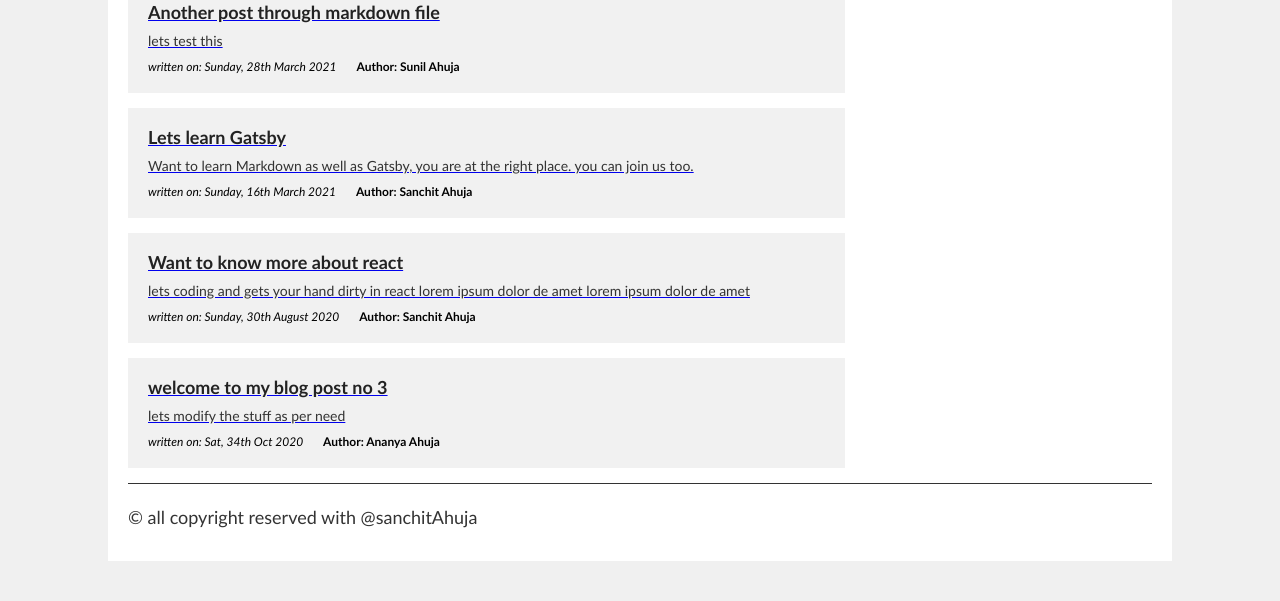
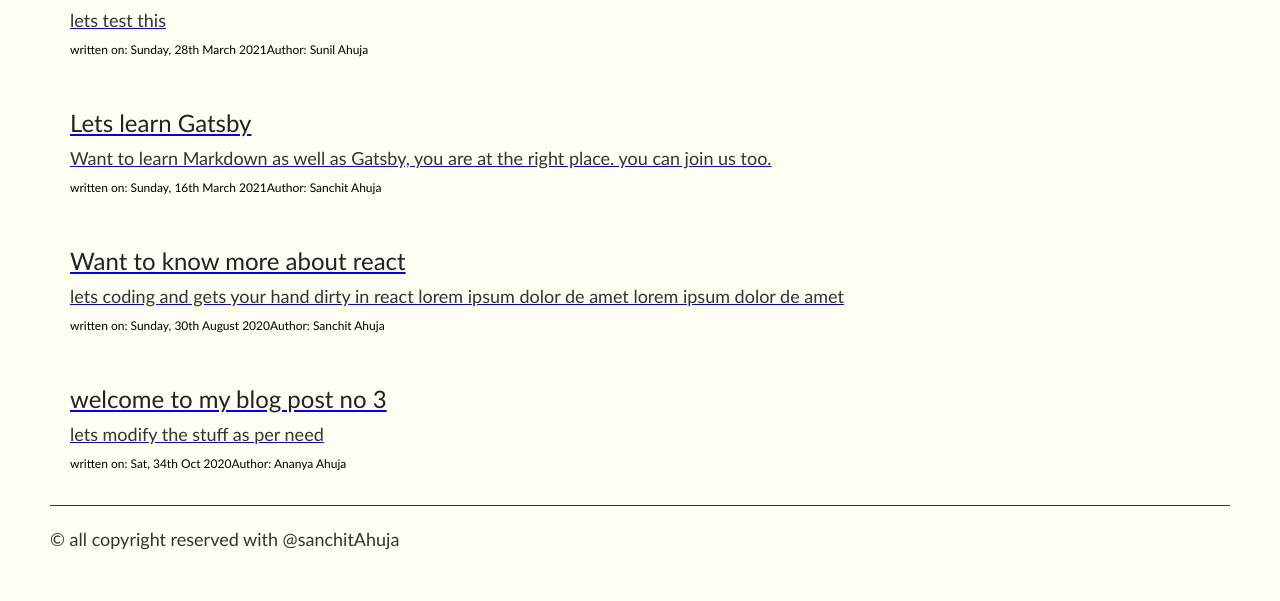
Before and after one commit to sunilfbd/portfolio, a Gatsby site in the folder portfolio/: page /blog in a window 1280 px wide. Shown: the part 317-918 px from the top of the page. Built offline with nearby package versions, Linux system fonts and the light colour scheme; Gatsby itself is replaced by a stand-in of ours.

Commit message:
added styled component for other pages

```diff
--- /dev/null
+++ b/portfolio/src/StyledElements/BlogListItem.js
@@ -0,0 +1,9 @@
+import styled from 'styled-components';
+
+const BlogListItem = styled.section`
+    margin: 15px 0;
+    padding: 20px;
+`
+
+
+export default BlogListItem;
--- a/portfolio/src/StyledElements/GlobalStyles.js
+++ b/portfolio/src/StyledElements/GlobalStyles.js
@@ -1,6 +1,18 @@
-import  { createGlobalStyle } from 'styled-components';
+import  { createGlobalStyle } from 'styled-components'
 
 const GlobalStyles = createGlobalStyle`
+    body {
+        background-color: #fffef2;
+        font-size: 75%;
+        font-family: 'Trebuchet MS', Arial, sans-serif;
+    }
+
+    .container{
+        width: 1180px;
+        margin: 10px auto;
+        padding: 20px;
+    }
+
     h1 {
         font-size: 36px;
         color: #666;
--- a/portfolio/src/StyledElements/Title.js
+++ b/portfolio/src/StyledElements/Title.js
@@ -4,7 +4,7 @@ const Title = styled.h1`
     font-family: sans-serif;
     font-size: 24px;
     margin: 20px 0;
-
+    display: block;
 `
 
 export default Title
--- a/portfolio/src/assets/styles/core/base.scss
+++ b/portfolio/src/assets/styles/core/base.scss
@@ -1,48 +1,48 @@
 @import '../core/variables.scss';
 
-body {
-    background-color: $pimary-grey-bg;
-    font-size: 75%;
-    font-family: 'Trebuchet MS', Arial, sans-serif;
-}
+// body {
+//     background-color: $pimary-grey-bg;
+//     font-size: 75%;
+//     font-family: 'Trebuchet MS', Arial, sans-serif;
+// }
 
-.container {
-    width: 80vw;
-    min-height: 80vh;
-    margin: 5vh auto;
-    padding: 20px;
-    background-color: $primary-white;
-}
+// .container {
+//     width: 80vw;
+//     min-height: 80vh;
+//     margin: 5vh auto;
+//     padding: 20px;
+//     background-color: $primary-white;
+// }
 
-.port-blog-item {
-    margin: 15px 0;
-    background-color: #f1f1f1;
-    padding: 20px;
+// .port-blog-item {
+//     margin: 15px 0;
+//     background-color: #f1f1f1;
+//     padding: 20px;
 
-    h2 {
-        font-size: 18px;
-        font-weight: 700;
-        margin-bottom: 5px;
-    }
-    p {
-        font-size: 14px;
-        line-height: 20px;
-    }
+//     h2 {
+//         font-size: 18px;
+//         font-weight: 700;
+//         margin-bottom: 5px;
+//     }
+//     p {
+//         font-size: 14px;
+//         line-height: 20px;
+//     }
 
-    .port-blog-item-date {
-        margin: 0 20px 0 0;
-        display: inline-block;
-        font-style: oblique;
-    }
+//     .port-blog-item-date {
+//         margin: 0 20px 0 0;
+//         display: inline-block;
+//         font-style: oblique;
+//     }
 
-    .port-blog-item-author {
-        font-weight: 700;
-    }
+//     .port-blog-item-author {
+//         font-weight: 700;
+//     }
 
-    .blog-item-detail {
-        margin-top: 10px;
-    }
-}
+//     .blog-item-detail {
+//         margin-top: 10px;
+//     }
+// }
 
 .port-right-aside {
     float: right;
--- a/portfolio/src/blogPosts/anotherPost.md
+++ b/portfolio/src/blogPosts/anotherPost.md
@@ -5,12 +5,8 @@ date: 'Sunday, 28th March 2021'
 author: 'Sunil Ahuja'
 ---
 
-#Hello and Welcome to my Another post after dynamics pages creation;
-__
 
-
-## Here is an Another post via dynamics pages creation
-___
+#Hello and Welcome to my Another post after dynamics pages creation
 
 my name is ananya ahuja from india, Lorem ipsum dolor sit amet, consectetur adipiscing elit, sed do eiusmod tempor incididunt ut labore et dolore magna aliqua. Ut enim ad minim veniam, quis nostrud exercitation ullamco laboris nisi ut aliquip ex ea commodo consequat. Duis aute irure dolor in reprehenderit in voluptate velit esse cillum dolore eu fugiat nulla pariatur. Excepteur sint occaecat cupidatat non proident, sunt in culpa qui officia deserunt mollit anim id est laborum.
 
--- a/portfolio/src/pages/blog.js
+++ b/portfolio/src/pages/blog.js
@@ -2,6 +2,7 @@ import React from "react"
 
 import { graphql, Link, useStaticQuery } from "gatsby"
 
+import BlogListItem from '../StyledElements/BlogListItem'
 import HomePageLayout from '../layouts/HomePageLayout'
 import RightAside from '../components/RightAside'
 
@@ -28,9 +29,6 @@ const data = useStaticQuery(graphql`
     }
 }`
 )
-
-
-    console.log(data);
     return (
         <HomePageLayout>
             <div className="port-content-wrapper">
@@ -38,7 +36,7 @@ const data = useStaticQuery(graphql`
                 {
                     data.allMarkdownRemark.edges.map((edge) => {
                         return (
-                            <section className="port-blog-item">
+                            <BlogListItem className="port-blog-item">
                                 <Link to={`/blog/${edge.node.fields.slug}`}>
                                     <h2>{edge.node.frontmatter.title}</h2>
                                     <p>{edge.node.frontmatter.description}</p>
@@ -47,7 +45,7 @@ const data = useStaticQuery(graphql`
                                     <span className="port-blog-item-date">written on: {edge.node.frontmatter.date}</span>
                                     <span className="port-blog-item-author">Author: {edge.node.frontmatter.author}</span>
                                 </div>
-                            </section>
+                            </BlogListItem>
                         )
                     })
                 }
--- a/portfolio/src/templates/blog.js
+++ b/portfolio/src/templates/blog.js
@@ -2,6 +2,7 @@ import React from 'react'
 import { graphql } from 'gatsby'
 
 import Title  from '../StyledElements/Title'
+import LeftContent from '../StyledElements/LeftContent'
 
 import HomePageLayout from '../layouts/HomePageLayout'
 import RightAside from '../components/RightAside'
@@ -24,7 +25,7 @@ const BlogDetail = (props) => {
             <div>
                 <Title>{props.data.markdownRemark.frontmatter.title}</Title>
                 <span>{props.data.markdownRemark.frontmatter.author}</span>
-                <div dangerouslySetInnerHTML={{__html: props.data.markdownRemark.html}}></div>
+                <LeftContent dangerouslySetInnerHTML={{__html: props.data.markdownRemark.html}}></LeftContent>
             </div>
             <RightAside className="port-right-aside">
                 ASIDE FROM BLOG PAGE
```
Also changed, not shown: portfolio/src/StyledElements/LeftContent.js (added, +9 -0 lines), portfolio/src/assets/images/bgCode.png (added).
